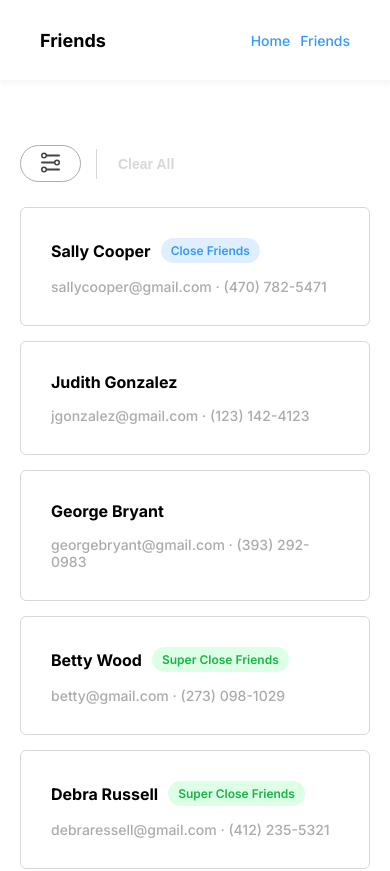
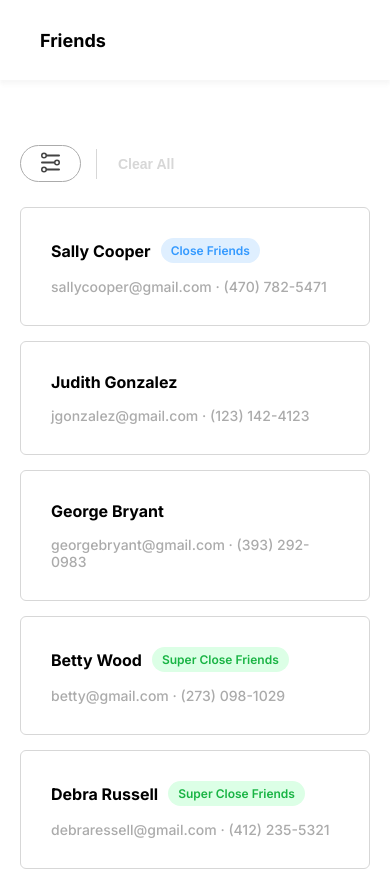
Before and after one commit to jpreston-alt/friends-challenge, a Next.js app: page /friends in a window 390 px wide. Shown: the top 871 px of the page. Built offline with nearby package versions, Linux system fonts and the light colour scheme.

Commit message:
fix viewport flashing

```diff
--- a/components/PageTemplate/PageTemplate.js
+++ b/components/PageTemplate/PageTemplate.js
@@ -16,7 +16,7 @@ const PageTemplate = ({ children, pageName }) => {
     <div className={`${inter.className} ${styles.container}`}>
       {!isMobile && <SideNav />}
       <div className={styles.page_container}>
-        <NavBar pageName={pageName} isMobile={isMobile} />
+        <NavBar pageName={pageName} />
         {children}
       </div>
     </div>
--- a/components/PageTemplate/PageTemplate.module.css
+++ b/components/PageTemplate/PageTemplate.module.css
@@ -1,5 +1,6 @@
 .container {
   display: flex;
+  min-height: calc(100vh - var(--navbar-height));
 }
 
 .page_container {
--- a/hooks/useViewport.js
+++ b/hooks/useViewport.js
@@ -1,7 +1,7 @@
 import { useState, useEffect } from "react";
 
 const useViewport = () => {
-  const [viewport, setViewport] = useState(null);
+  const [viewport, setViewport] = useState(1080);
 
   useEffect(() => {
     setViewport(window.innerWidth);
```
